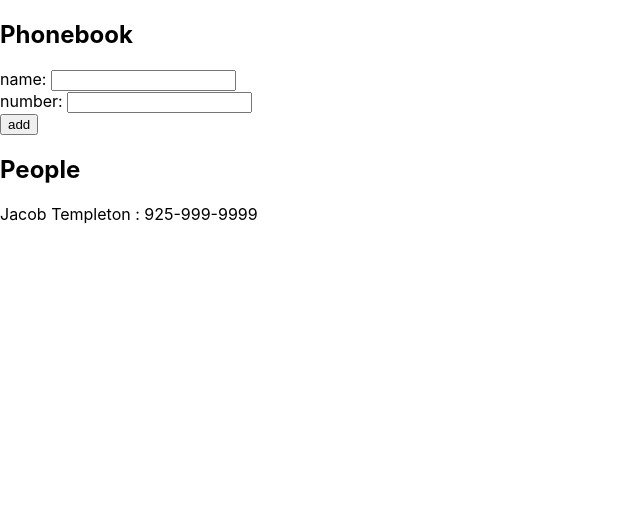
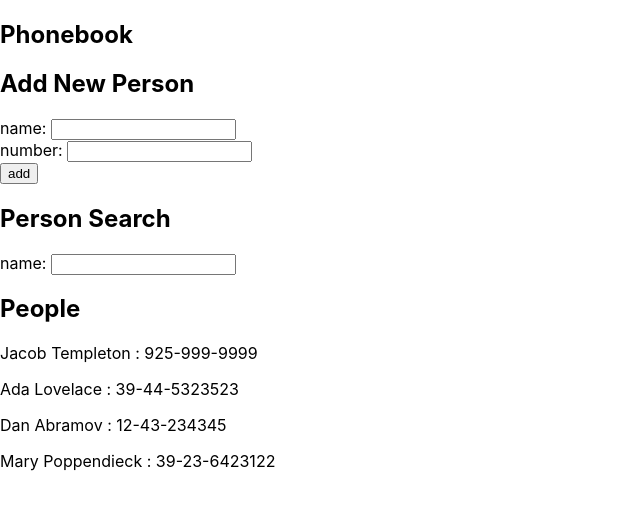
Before and after one commit to JWCTempleton/phonebookApp, a React (Create React App) app in the folder phonebookapp/: page / in a window 1280 px wide. Shown: the top 508 px of the page, without its empty margins (0-640 px from the left). Built offline with nearby package versions, Linux system fonts and the light colour scheme.

Commit message:
Add filtering system where displayed names can be filtered by names entered in search bar

```diff
--- a/phonebookapp/src/App.js
+++ b/phonebookapp/src/App.js
@@ -4,9 +4,13 @@ import { useState } from "react";
 function App() {
   const [persons, setPeople] = useState([
     { name: "Jacob Templeton", number: "925-999-9999", id: 1 },
+    { name: "Ada Lovelace", number: "39-44-5323523", id: 2 },
+    { name: "Dan Abramov", number: "12-43-234345", id: 3 },
+    { name: "Mary Poppendieck", number: "39-23-6423122", id: 4 },
   ]);
   const [newName, setNewName] = useState("");
   const [newNumber, setNewNumber] = useState("");
+  const [searchedName, setSearchedName] = useState("");
 
   const addName = (event) => {
     event.preventDefault();
@@ -37,9 +41,18 @@ function App() {
   const handleNumberChange = (event) => {
     setNewNumber(event.target.value);
   };
+
+  const handleSearch = (event) => {
+    setSearchedName(event.target.value);
+  };
+
+  const filteredNames = persons.filter((person) =>
+    person.name.toLowerCase().includes(searchedName.toLowerCase())
+  );
   return (
     <div>
       <h2>Phonebook</h2>
+      <h2>Add New Person</h2>
       <form onSubmit={addName}>
         <div>
           name: <input value={newName} onChange={handleNameChange} />
@@ -51,8 +64,12 @@ function App() {
           <button type="submit">add</button>
         </div>
       </form>
+      <h2>Person Search</h2>
+      <div>
+        name: <input value={searchedName} onChange={handleSearch} />
+      </div>
       <h2>People</h2>
-      {persons.map((person) => (
+      {filteredNames.map((person) => (
         <p key={person.id}>
           {person.name} : {person.number}
         </p>
```
